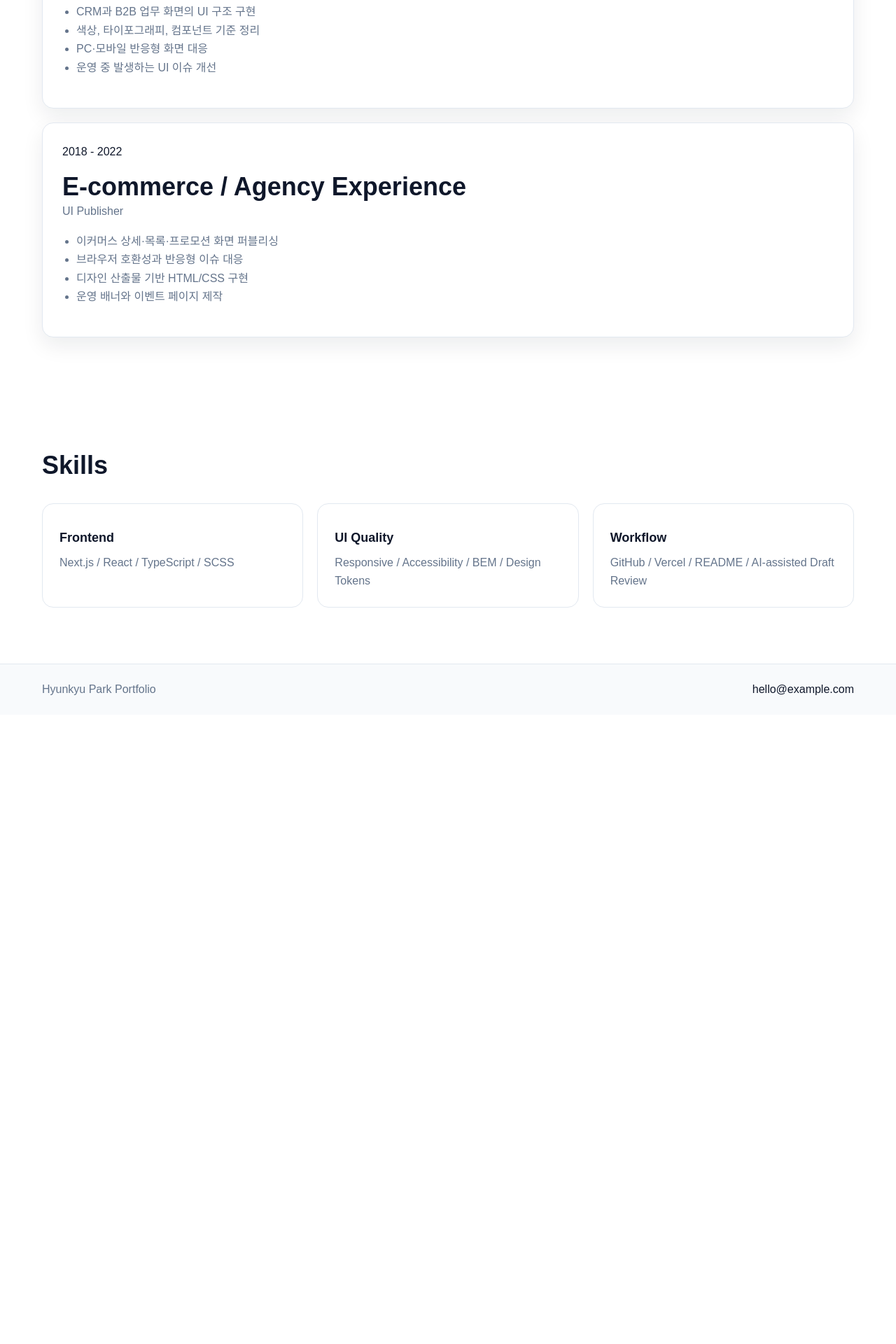
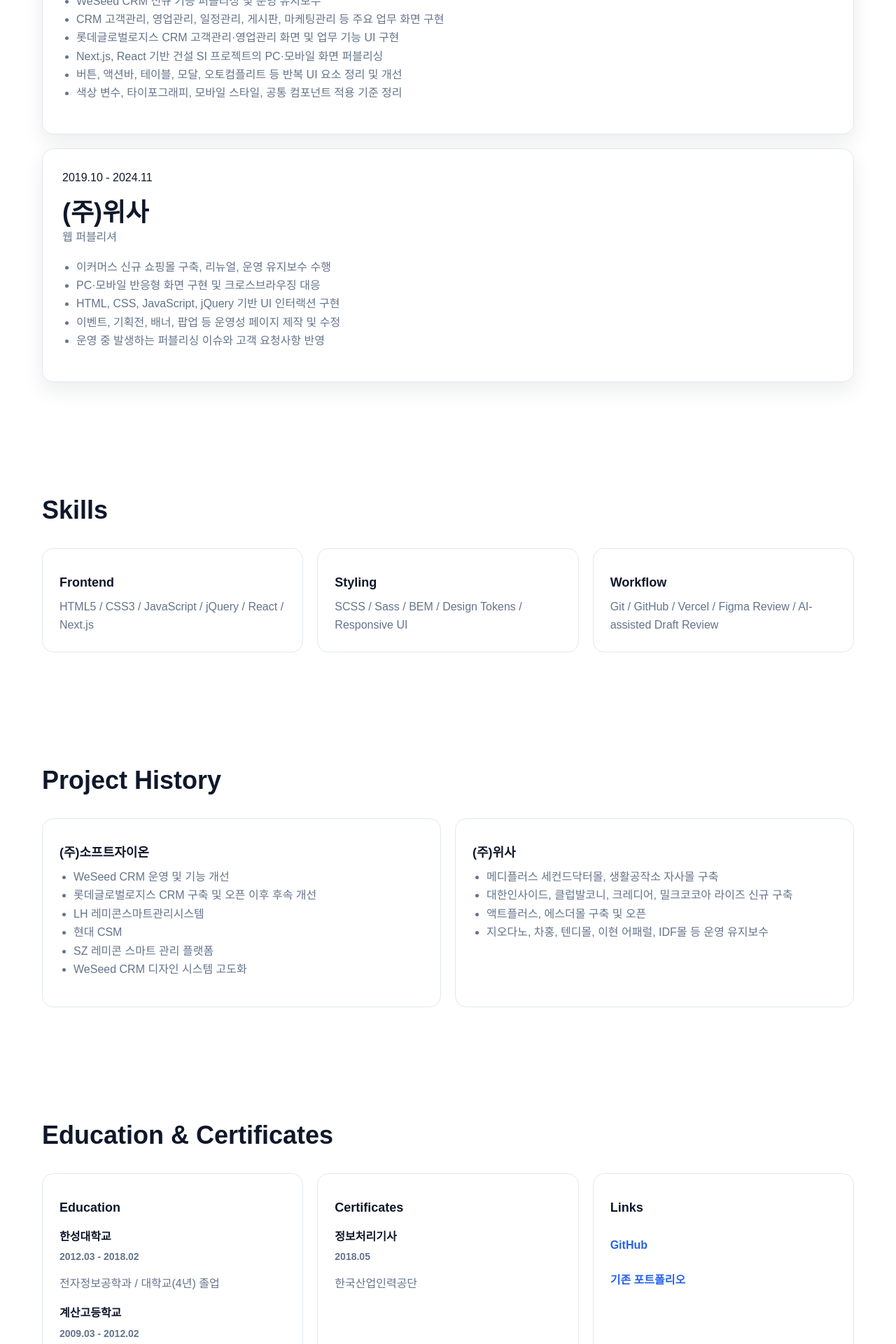
Before and after one commit to Rafdidas/about_me, a Next.js app: page /career in a window 1280 px wide. Shown: the part 680-2600 px from the top of the page at 70% size. Before the commit the page ends 1701 px from the top, so only its background shows below. Built offline with nearby package versions, Linux system fonts and the light colour scheme; a web font is replaced by a local one.

Commit message:
content: 이력서 기반 Career·Case Studies·Home 데이터 1차 작성

```diff
--- a/src/app/career/page.tsx
+++ b/src/app/career/page.tsx
@@ -1,7 +1,7 @@
 import { ButtonLink } from "@/components/common/Button";
 import { Container } from "@/components/layout/Container";
 import { Section } from "@/components/layout/Section";
-import { careerItems, skillGroups } from "@/data/career";
+import { careerItems, careerSummary, certificationItems, educationItems, portfolioLinks, projectHistory, skillGroups } from "@/data/career";
 import { siteMeta } from "@/data/site";
 
 export default function CareerPage() {
@@ -10,8 +10,8 @@ export default function CareerPage() {
       <Container>
         <header className="p-page-header">
           <h1>Career</h1>
-          <p>연차, 역할, 주요 업무를 빠르게 확인할 수 있도록 요약했습니다. 상세 경력은 PDF 이력서와 Case Study로 위임합니다.</p>
-          <ButtonLink href={siteMeta.resumeUrl}>PDF 이력서 다운로드</ButtonLink>
+          <p>{careerSummary.body}</p>
+          {siteMeta.resumeUrl ? <ButtonLink href={siteMeta.resumeUrl}>PDF 이력서 다운로드</ButtonLink> : null}
         </header>
       </Container>
       <Section title="Timeline">
@@ -40,6 +40,54 @@ export default function CareerPage() {
           ))}
         </div>
       </Section>
+      <Section title="Project History">
+        <div className="p-career__project-history">
+          {projectHistory.map((group) => (
+            <article className="c-card" key={group.company}>
+              <h3>{group.company}</h3>
+              <ul>
+                {group.items.map((item) => (
+                  <li key={item}>{item}</li>
+                ))}
+              </ul>
+            </article>
+          ))}
+        </div>
+      </Section>
+      <Section title="Education & Certificates">
+        <div className="p-career__info-grid">
+          <article className="c-card">
+            <h3>Education</h3>
+            {educationItems.map((item) => (
+              <div className="p-career__info-item" key={item.school}>
+                <strong>{item.school}</strong>
+                <span>{item.period}</span>
+                <p>{item.description}</p>
+              </div>
+            ))}
+          </article>
+          <article className="c-card">
+            <h3>Certificates</h3>
+            {certificationItems.map((item) => (
+              <div className="p-career__info-item" key={item.name}>
+                <strong>{item.name}</strong>
+                <span>{item.issuedAt}</span>
+                <p>{item.issuer}</p>
+              </div>
+            ))}
+          </article>
+          <article className="c-card">
+            <h3>Links</h3>
+            <div className="p-career__links">
+              {portfolioLinks.map((link) => (
+                <a className="c-text-link" href={link.href} key={link.href} rel="noreferrer" target="_blank">
+                  {link.label}
+                </a>
+              ))}
+            </div>
+          </article>
+        </div>
+      </Section>
     </div>
   );
 }
--- a/src/data/career.ts
+++ b/src/data/career.ts
@@ -1,30 +1,76 @@
+export const careerSummary = {
+  title: "사용성과 유지보수성을 함께 고려하는 UI 구현 경험",
+  body:
+    "이커머스와 B2B 업무 시스템 분야에서 6년 이상 신규 구축, 리뉴얼, 운영 유지보수를 수행했습니다. 최근에는 WeSeed CRM과 건설 SI 프로젝트에서 React, Next.js 기반 PC·모바일 업무 화면을 구현하고, 반복 UI 요소와 디자인 시스템 기준을 정리하고 있습니다."
+};
+
 export const careerItems = [
   {
-    company: "WeSeed",
-    period: "2022 - Present",
-    role: "UI Publisher / Frontend UI",
+    company: "(주)소프트자이온",
+    period: "2025.09 - 재직중",
+    role: "주임 / 퍼블리셔",
     highlights: [
-      "CRM과 B2B 업무 화면의 UI 구조 구현",
-      "색상, 타이포그래피, 컴포넌트 기준 정리",
-      "PC·모바일 반응형 화면 대응",
-      "운영 중 발생하는 UI 이슈 개선"
+      "WeSeed CRM 신규 기능 퍼블리싱 및 운영 유지보수",
+      "CRM 고객관리, 영업관리, 일정관리, 게시판, 마케팅관리 등 주요 업무 화면 구현",
+      "롯데글로벌로지스 CRM 고객관리·영업관리 화면 및 업무 기능 UI 구현",
+      "Next.js, React 기반 건설 SI 프로젝트의 PC·모바일 화면 퍼블리싱",
+      "버튼, 액션바, 테이블, 모달, 오토컴플리트 등 반복 UI 요소 정리 및 개선",
+      "색상 변수, 타이포그래피, 모바일 스타일, 공통 컴포넌트 적용 기준 정리"
     ]
   },
   {
-    company: "E-commerce / Agency Experience",
-    period: "2018 - 2022",
-    role: "UI Publisher",
+    company: "(주)위사",
+    period: "2019.10 - 2024.11",
+    role: "웹 퍼블리셔",
     highlights: [
-      "이커머스 상세·목록·프로모션 화면 퍼블리싱",
-      "브라우저 호환성과 반응형 이슈 대응",
-      "디자인 산출물 기반 HTML/CSS 구현",
-      "운영 배너와 이벤트 페이지 제작"
+      "이커머스 신규 쇼핑몰 구축, 리뉴얼, 운영 유지보수 수행",
+      "PC·모바일 반응형 화면 구현 및 크로스브라우징 대응",
+      "HTML, CSS, JavaScript, jQuery 기반 UI 인터랙션 구현",
+      "이벤트, 기획전, 배너, 팝업 등 운영성 페이지 제작 및 수정",
+      "운영 중 발생하는 퍼블리싱 이슈와 고객 요청사항 반영"
     ]
   }
 ];
 
 export const skillGroups = [
-  { title: "Frontend", items: ["Next.js", "React", "TypeScript", "SCSS"] },
-  { title: "UI Quality", items: ["Responsive", "Accessibility", "BEM", "Design Tokens"] },
-  { title: "Workflow", items: ["GitHub", "Vercel", "README", "AI-assisted Draft Review"] }
+  { title: "Frontend", items: ["HTML5", "CSS3", "JavaScript", "jQuery", "React", "Next.js"] },
+  { title: "Styling", items: ["SCSS", "Sass", "BEM", "Design Tokens", "Responsive UI"] },
+  { title: "Workflow", items: ["Git", "GitHub", "Vercel", "Figma Review", "AI-assisted Draft Review"] }
 ];
+
+export const projectHistory = [
+  {
+    company: "(주)소프트자이온",
+    items: ["WeSeed CRM 운영 및 기능 개선", "롯데글로벌로지스 CRM 구축 및 오픈 이후 후속 개선", "LH 레미콘스마트관리시스템", "현대 CSM", "SZ 레미콘 스마트 관리 플랫폼", "WeSeed CRM 디자인 시스템 고도화"]
+  },
+  {
+    company: "(주)위사",
+    items: ["메디플러스 세컨드닥터몰, 생활공작소 자사몰 구축", "대한인사이드, 클럽발코니, 크레디어, 밀크코코아 라이즈 신규 구축", "액트플러스, 에스더몰 구축 및 오픈", "지오다노, 차홍, 텐디몰, 이현 어패럴, IDF몰 등 운영 유지보수"]
+  }
+];
+
+export const educationItems = [
+  {
+    school: "한성대학교",
+    period: "2012.03 - 2018.02",
+    description: "전자정보공학과 / 대학교(4년) 졸업"
+  },
+  {
+    school: "계산고등학교",
+    period: "2009.03 - 2012.02",
+    description: "이과계열 졸업"
+  }
+];
+
+export const certificationItems = [
+  {
+    name: "정보처리기사",
+    issuedAt: "2018.05",
+    issuer: "한국산업인력공단"
+  }
+];
+
+export const portfolioLinks = [
+  { label: "GitHub", href: "https://github.com/rafdidas" },
+  { label: "기존 포트폴리오", href: "https://about-portfolio-blush.vercel.app/" }
+];
--- a/src/data/projects.ts
+++ b/src/data/projects.ts
@@ -6,7 +6,7 @@ export const projects = [
     stack: ["TypeScript", "SCSS", "Supabase"],
     uiPoints: ["수입·지출 입력 흐름", "월별 요약과 빈 상태 처리", "실서비스 배포 경험"],
     techPoints: ["Supabase RLS 기반 데이터 보호", "문제-해결형 README", "도메인 배포 운영"],
-    githubUrl: "https://github.com/",
+    githubUrl: "https://github.com/rafdidas/money_book",
     demoUrl: "https://monibuk.com"
   },
   {
@@ -16,7 +16,7 @@ export const projects = [
     stack: ["Next.js", "React Query", "Zustand"],
     uiPoints: ["검색·필터 중심 탐색", "상세 화면 전환", "모바일 대응"],
     techPoints: ["Next.js 15 App Router", "React Query 캐싱", "Zustand 상태 관리"],
-    githubUrl: "https://github.com/",
+    githubUrl: "https://github.com/rafdidas/poke_dex_next",
     demoUrl: ""
   },
   {
@@ -26,7 +26,7 @@ export const projects = [
     stack: ["AI", "TMDB", "Schema"],
     uiPoints: ["추천 결과 카드", "로딩·에러 상태", "검증된 결과만 노출"],
     techPoints: ["JSON Schema 응답 통제", "외부 API 재검증", "AI 초안 검증 워크플로우"],
-    githubUrl: "https://github.com/",
+    githubUrl: "https://github.com/rafdidas/tmdb-ai-reco",
     demoUrl: ""
   }
 ];
--- a/src/data/site.ts
+++ b/src/data/site.ts
@@ -1,12 +1,12 @@
 export const siteMeta = {
-  name: "Hyunkyu Park Portfolio",
+  name: "박현규 포트폴리오",
   title: "UI Publisher Portfolio",
   description:
     "6년 이상 이커머스와 B2B 업무 시스템 UI를 구축하며, 반복되는 UI와 상태 표현을 정리해 온 퍼블리셔 포트폴리오입니다.",
-  url: "https://about-me.vercel.app",
-  email: "hello@example.com",
-  githubUrl: "https://github.com/",
-  resumeUrl: "/resume.pdf"
+  url: "https://about-portfolio-blush.vercel.app",
+  email: "",
+  githubUrl: "https://github.com/rafdidas",
+  resumeUrl: ""
 };
 
 export const navigation = [
--- a/src/styles/main.scss
+++ b/src/styles/main.scss
@@ -438,7 +438,8 @@
 }
 
 .p-case-studies__list,
-.p-career__timeline {
+.p-career__timeline,
+.p-career__project-history {
   display: grid;
   gap: 20px;
 }
@@ -485,6 +486,40 @@
   margin-top: 18px;
 }
 
+.p-career__project-history {
+  grid-template-columns: repeat(2, minmax(0, 1fr));
+}
+
+.p-career__project-history ul,
+.p-career__info-grid ul {
+  padding-left: 20px;
+  color: var(--color-muted);
+}
+
+.p-career__info-grid {
+  display: grid;
+  grid-template-columns: repeat(3, minmax(0, 1fr));
+  gap: 20px;
+}
+
+.p-career__info-item {
+  display: grid;
+  gap: 4px;
+  margin-top: 16px;
+}
+
+.p-career__info-item span {
+  color: var(--color-muted);
+  font-size: 0.875rem;
+  font-weight: 700;
+}
+
+.p-career__links {
+  display: grid;
+  gap: 8px;
+  margin-top: 12px;
+}
+
 @keyframes shimmer {
   to {
     background-position: -200% 0;
@@ -528,7 +563,9 @@
   .ds-state-grid,
   .ds-doc-grid,
   .p-admin-example__toolbar,
-  .ds-token-grid {
+  .ds-token-grid,
+  .p-career__project-history,
+  .p-career__info-grid {
     grid-template-columns: 1fr;
   }
 
```
Also changed, not shown: src/data/caseStudies.ts (+9 -9 lines), src/data/home.ts (+5 -5 lines), 1 other file (tests, documents, lock files or other folders).
